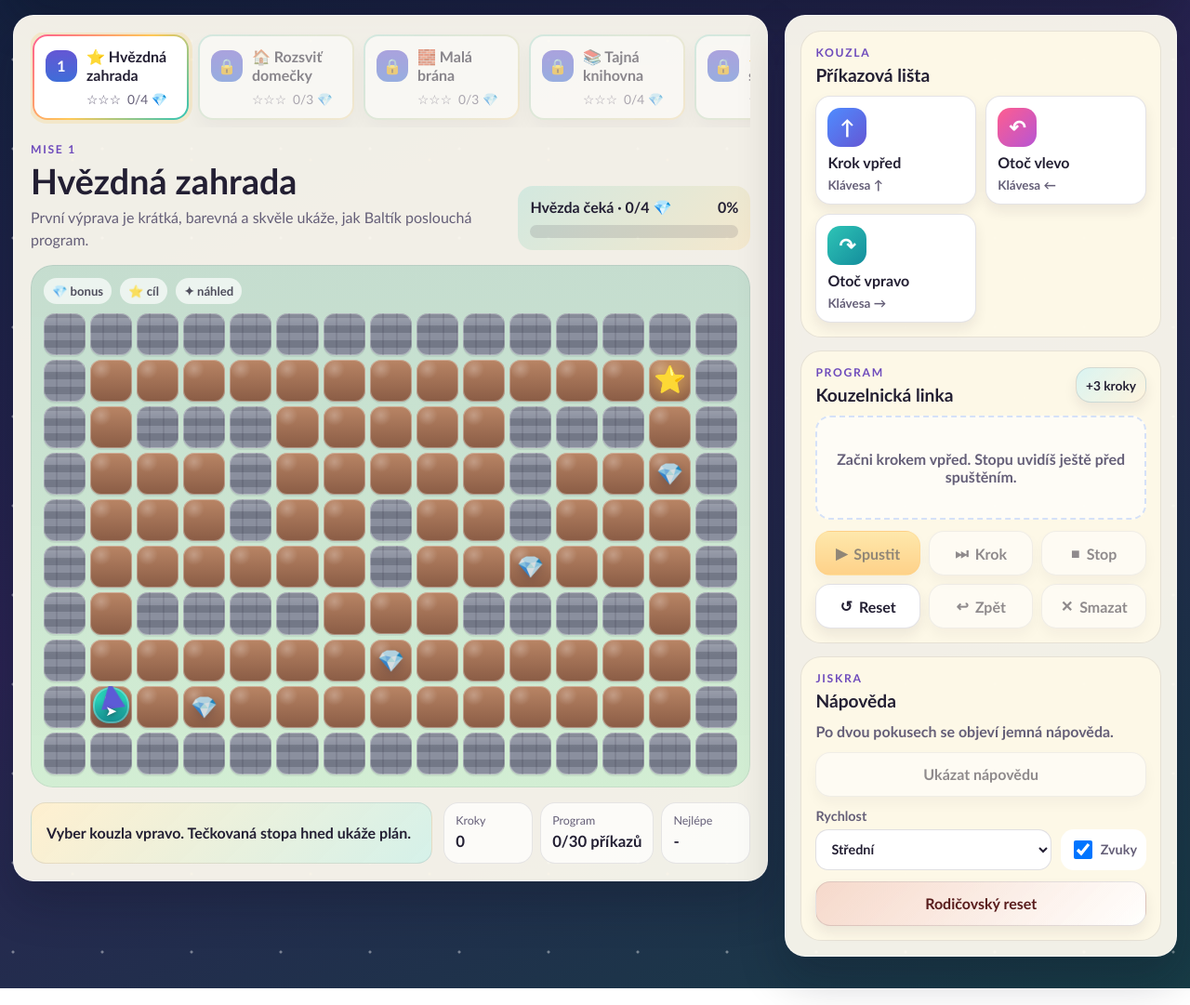
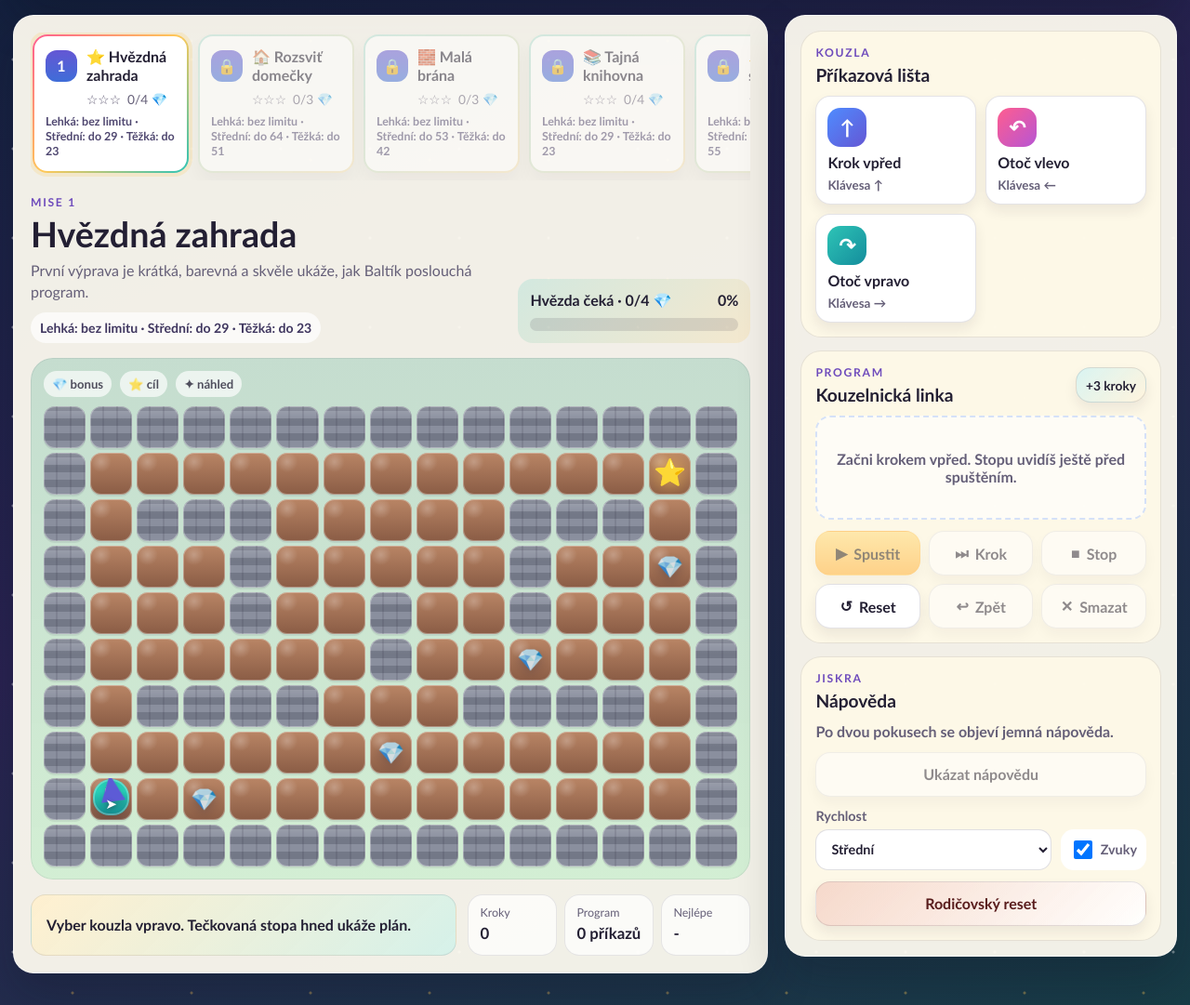
Before and after one commit to ptasekjan-ai/Baltik, a plain HTML site: page index.html in a window 1280 px wide. Shown: the part 146-1227 px from the top of the page at 93% size. Drawn offline with Linux system fonts and the light colour scheme.

Commit message:
Balance mission challenge thresholds

```diff
--- a/app.js
+++ b/app.js
@@ -35,8 +35,7 @@ const LEVELS = [
     summary: "Dojdi ke hvězdě a cestou sbírej třpytky.",
     description: "První výprava je krátká, barevná a skvěle ukáže, jak Baltík poslouchá program.",
     allowed: ["MOVE", "TURN_LEFT", "TURN_RIGHT"],
-    par: 20,
-    maxCommands: 30,
+    minimumSteps: 20,
     map: [
       "###############",
       "#.............#",
@@ -70,8 +69,7 @@ const LEVELS = [
     summary: "Stoupni si před okno a pošli do něj jiskru.",
     description: "Tady už Baltík čaruje. Okno se rozsvítí jen tehdy, když stojí přímo před ním.",
     allowed: ["MOVE", "TURN_LEFT", "TURN_RIGHT", "CAST"],
-    par: 28,
-    maxCommands: 36,
+    minimumSteps: 44,
     spellLabel: "Rozsviť",
     spellTargetTile: "W",
     map: [
@@ -116,8 +114,7 @@ const LEVELS = [
     summary: "Doplň označená místa kouzelnými cihlami.",
     description: "Baltík nestaví pod sebe, ale do políčka před sebou. Obcházení stavby je hlavní fígl.",
     allowed: ["MOVE", "TURN_LEFT", "TURN_RIGHT", "CAST"],
-    par: 30,
-    maxCommands: 40,
+    minimumSteps: 36,
     spellLabel: "Postav",
     spellTargetTile: "B",
     map: [
@@ -166,8 +163,7 @@ const LEVELS = [
     summary: "Projdi klikatou cestu až do čítárny.",
     description: "Delší cesta už chce trochu plánování. Náhled trasy ukáže, kam program Baltíka dovede.",
     allowed: ["MOVE", "TURN_LEFT", "TURN_RIGHT"],
-    par: 30,
-    maxCommands: 40,
+    minimumSteps: 20,
     map: [
       "###############",
       "#.............#",
@@ -201,19 +197,18 @@ const LEVELS = [
     summary: "Rozsviť ulici, aby mohla začít slavnost.",
     description: "Více oken, více rozhodování. Každá správná jiskra rozsvítí další kus městečka.",
     allowed: ["MOVE", "TURN_LEFT", "TURN_RIGHT", "CAST"],
-    par: 36,
-    maxCommands: 48,
+    minimumSteps: 47,
     spellLabel: "Rozsviť",
     spellTargetTile: "W",
     map: [
       "###############",
       "#.............#",
-      "#.ww...ww...w.#",
-      "#.##...##...#.#",
+      "#.ww...ww.....#",
+      "#.##...##.....#",
       "#.............#",
       "#..w.....w....#",
       "#.............#",
-      "#.ww...ww.....#",
+      "#.ww..........#",
       "#.............#",
       "###############",
     ],
@@ -225,13 +220,10 @@ const LEVELS = [
         { x: 3, y: 2 },
         { x: 7, y: 2 },
         { x: 8, y: 2 },
-        { x: 12, y: 2 },
         { x: 3, y: 5 },
         { x: 9, y: 5 },
         { x: 2, y: 7 },
         { x: 3, y: 7 },
-        { x: 7, y: 7 },
-        { x: 8, y: 7 },
       ],
     },
     gems: [
@@ -253,8 +245,7 @@ const LEVELS = [
     summary: "Dostav velkou bránu a najdi poslední třpytky.",
     description: "Finální stavba je pořád fér, ale chce trpělivost. Dobrý plán vypadá jako kouzelný taneček.",
     allowed: ["MOVE", "TURN_LEFT", "TURN_RIGHT", "CAST"],
-    par: 44,
-    maxCommands: 58,
+    minimumSteps: 42,
     spellLabel: "Postav",
     spellTargetTile: "B",
     map: [
@@ -277,22 +268,13 @@ const LEVELS = [
         { x: 7, y: 2 },
         { x: 8, y: 2 },
         { x: 5, y: 3 },
-        { x: 7, y: 3 },
         { x: 9, y: 3 },
         { x: 4, y: 4 },
-        { x: 5, y: 4 },
-        { x: 9, y: 4 },
         { x: 10, y: 4 },
         { x: 4, y: 5 },
-        { x: 5, y: 5 },
-        { x: 9, y: 5 },
         { x: 10, y: 5 },
         { x: 5, y: 6 },
-        { x: 7, y: 6 },
         { x: 9, y: 6 },
-        { x: 6, y: 7 },
-        { x: 7, y: 7 },
-        { x: 8, y: 7 },
       ],
     },
     gems: [
@@ -318,6 +300,7 @@ const elements = {
   levelEyebrow: document.getElementById("levelEyebrow"),
   levelTitle: document.getElementById("levelTitle"),
   levelDescription: document.getElementById("levelDescription"),
+  challengeSummary: document.getElementById("challengeSummary"),
   goalStatus: document.getElementById("goalStatus"),
   goalPercent: document.getElementById("goalPercent"),
   goalMeter: document.getElementById("goalMeter"),
@@ -526,11 +509,6 @@ function addCommand(commandId) {
     return;
   }
 
-  if (state.program.length >= level.maxCommands) {
-    setFeedback(`Linka je plná. Zkus něco smazat, nebo použij kratší cestu.`);
-    return;
-  }
-
   if (state.playback && !state.playback.running) {
     clearPlayback();
   }
@@ -548,21 +526,13 @@ function addTripleStep() {
     return;
   }
 
-  const room = Math.max(0, level.maxCommands - state.program.length);
-  const count = Math.min(3, room);
-
-  if (!count) {
-    setFeedback("Linka je plná. Nejdřív smaž pár kroků.");
-    return;
-  }
-
   if (state.playback && !state.playback.running) {
     clearPlayback();
   }
 
   hideCelebration();
-  state.program.push(...Array(count).fill("MOVE"));
-  setFeedback(count === 3 ? "Tři kroky vpřed jsou v lince." : "Přidány kroky, které se vešly do linky.");
+  state.program.push("MOVE", "MOVE", "MOVE");
+  setFeedback("Tři kroky vpřed jsou v lince.");
   render();
 }
 
@@ -943,6 +913,7 @@ function renderLevelPicker() {
         <span class="level-card__number">${locked ? "🔒" : index + 1}</span>
         <span class="level-card__title">${level.icon} ${level.title}</span>
         <span class="level-card__reward">${stars} <span>${gems}</span></span>
+        <span class="level-card__challenge">${formatChallengeSummary(level)}</span>
       </button>
     `;
   }).join("");
@@ -978,6 +949,7 @@ function renderBoard() {
   elements.levelEyebrow.textContent = level.chapter;
   elements.levelTitle.textContent = level.title;
   elements.levelDescription.textContent = level.description;
+  elements.challengeSummary.textContent = formatChallengeSummary(level);
 
   for (let y = 0; y < runtime.grid.length; y += 1) {
     for (let x = 0; x < runtime.grid[y].length; x += 1) {
@@ -1065,7 +1037,7 @@ function renderMeta() {
   elements.goalPercent.textContent = `${progress.percent}%`;
   elements.goalMeter.style.width = `${progress.percent}%`;
   elements.stepCounter.textContent = String(runtime.steps);
-  elements.commandCounter.textContent = formatProgramCount(state.program.length, level.maxCommands);
+  elements.commandCounter.textContent = formatProgramCount(state.program.length);
   elements.bestScore.textContent = result?.bestSteps ? `${result.bestSteps} kroků` : "-";
 }
 
@@ -1103,7 +1075,7 @@ function renderButtons() {
   elements.undoButton.disabled = !hasProgram || isRunning;
   elements.clearButton.disabled = !hasProgram || isRunning;
   elements.tripleStepButton.disabled =
-    isRunning || !level.allowed.includes("MOVE") || state.program.length >= level.maxCommands;
+    isRunning || !level.allowed.includes("MOVE");
 }
 
 function simulateProgram(level, program) {
@@ -1252,17 +1224,34 @@ function directionLabel(direction) {
   }[direction];
 }
 
-function formatProgramCount(count, max) {
+function formatProgramCount(count) {
   const word = count === 1 ? "příkaz" : count >= 2 && count <= 4 ? "příkazy" : "příkazů";
-  return `${count}/${max} ${word}`;
+  return `${count} ${word}`;
+}
+
+function challengeThresholds(level) {
+  const minimum = level.minimumSteps;
+
+  return {
+    minimum,
+    medium: Math.ceil(minimum * 1.45),
+    hard: Math.ceil(minimum * 1.15),
+  };
+}
+
+function formatChallengeSummary(level) {
+  const thresholds = challengeThresholds(level);
+  return `Lehká: bez limitu · Střední: do ${thresholds.medium} · Těžká: do ${thresholds.hard}`;
 }
 
 function scoreLevel(level, steps) {
-  if (steps <= level.par) {
+  const thresholds = challengeThresholds(level);
+
+  if (steps <= thresholds.hard) {
     return 3;
   }
 
-  if (steps <= level.par + 6) {
+  if (steps <= thresholds.medium) {
     return 2;
   }
 
--- a/index.html
+++ b/index.html
@@ -47,6 +47,7 @@
             <p class="eyebrow" id="levelEyebrow">Kapitola 1</p>
             <h2 id="levelTitle">Hvězdná zahrada</h2>
             <p id="levelDescription" class="level-description"></p>
+            <p id="challengeSummary" class="challenge-summary"></p>
           </div>
 
           <div class="quest-meter" aria-label="Postup mise">
--- a/styles.css
+++ b/styles.css
@@ -290,6 +290,14 @@ input:focus-visible {
   font-size: 0.86rem;
 }
 
+.level-card__challenge {
+  grid-column: 1 / -1;
+  color: #4f4770;
+  font-size: 0.78rem;
+  font-weight: 900;
+  line-height: 1.3;
+}
+
 .stage-header {
   display: grid;
   grid-template-columns: minmax(0, 1fr) minmax(250px, 0.48fr);
@@ -306,6 +314,19 @@ input:focus-visible {
   margin: 8px 0 0;
   color: var(--muted);
   line-height: 1.45;
+}
+
+.challenge-summary {
+  display: inline-block;
+  max-width: 100%;
+  margin: 10px 0 0;
+  padding: 7px 10px;
+  border-radius: 999px;
+  color: #3f365f;
+  font-size: 0.88rem;
+  font-weight: 900;
+  line-height: 1.35;
+  background: rgba(255, 255, 255, 0.7);
 }
 
 .quest-meter {
```
Also changed, not shown: 1 other file.
